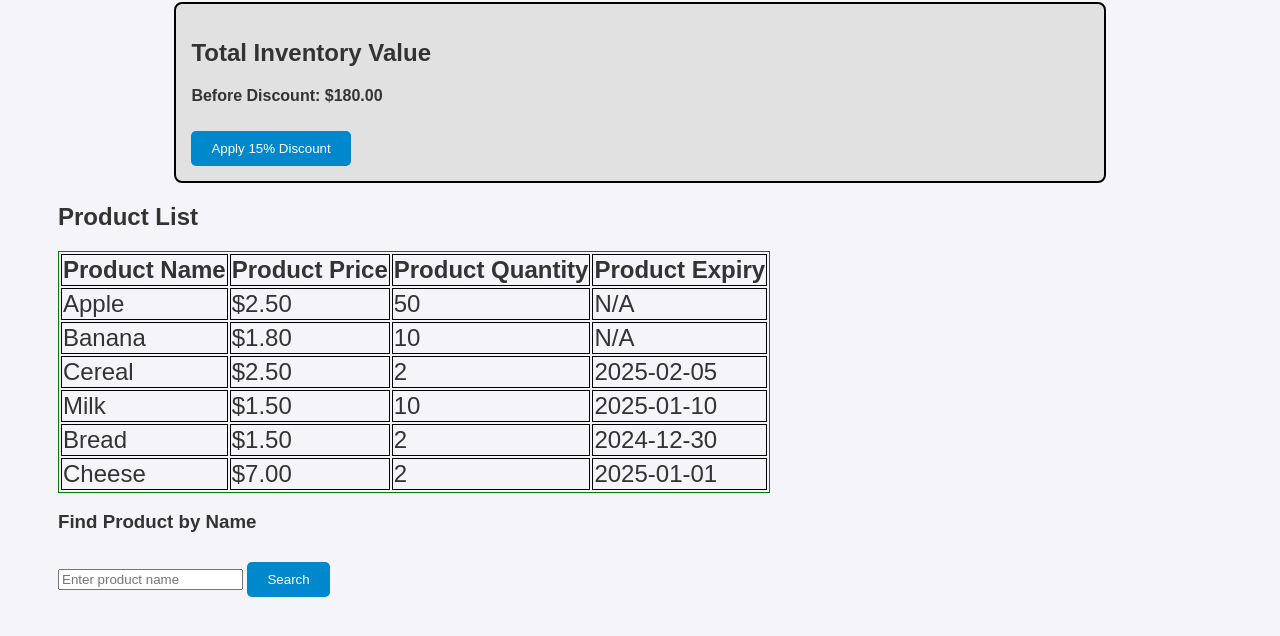
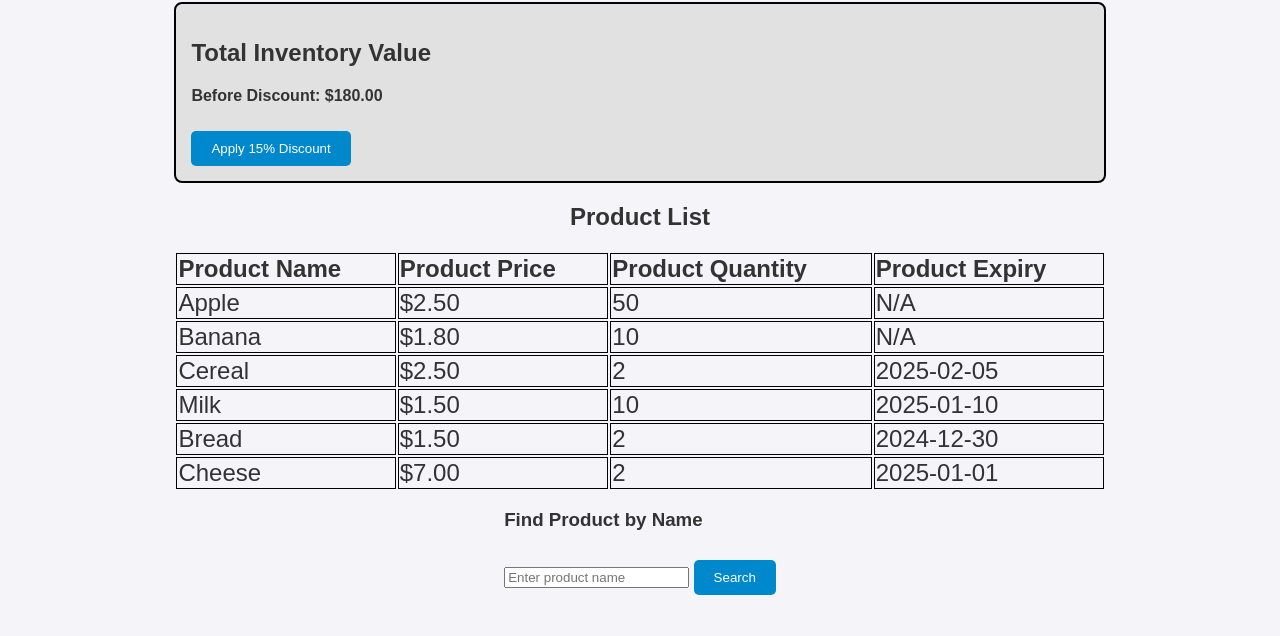
Before and after one commit to aM3dia/JavaScript-lab11, a plain HTML site: page index.html in a window 1280 px wide. Shown: the part 106-742 px from the top of the page. Drawn offline with Linux system fonts and the light colour scheme.

Commit message:
Center align page content and scale up the product table

```diff
--- a/styles.css
+++ b/styles.css
@@ -3,6 +3,7 @@ body {
     background-color: #f4f4f9;
     color: #333;
     padding: 20px 50px;
+    justify-items: center;
 }
 
 .container {
@@ -49,8 +50,12 @@ button:hover {
 }
 
 #productTable {
-    border: 1px solid green;
     font-size: 1.5em;
+    width: 80%;
+}
+
+#productTable th {
+    text-align: left;
 }
 
 #productTable th, td {
```
